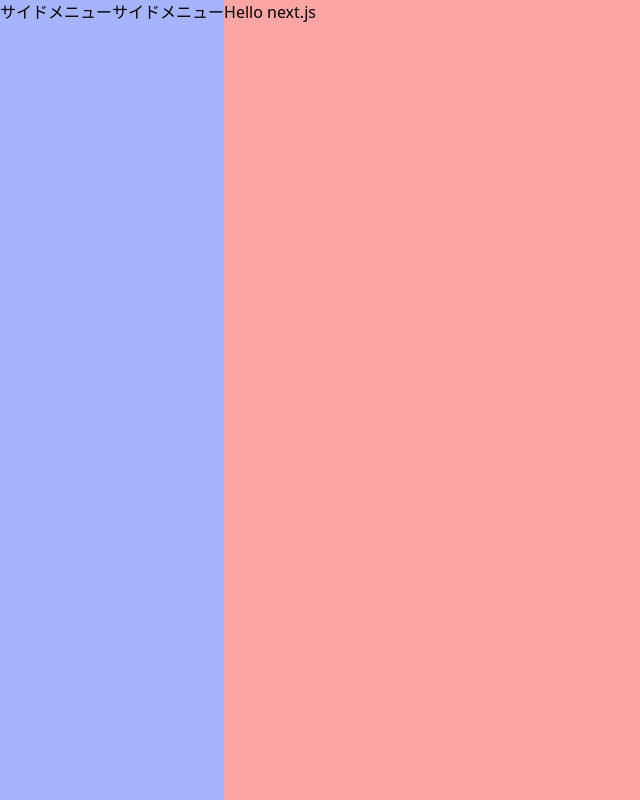
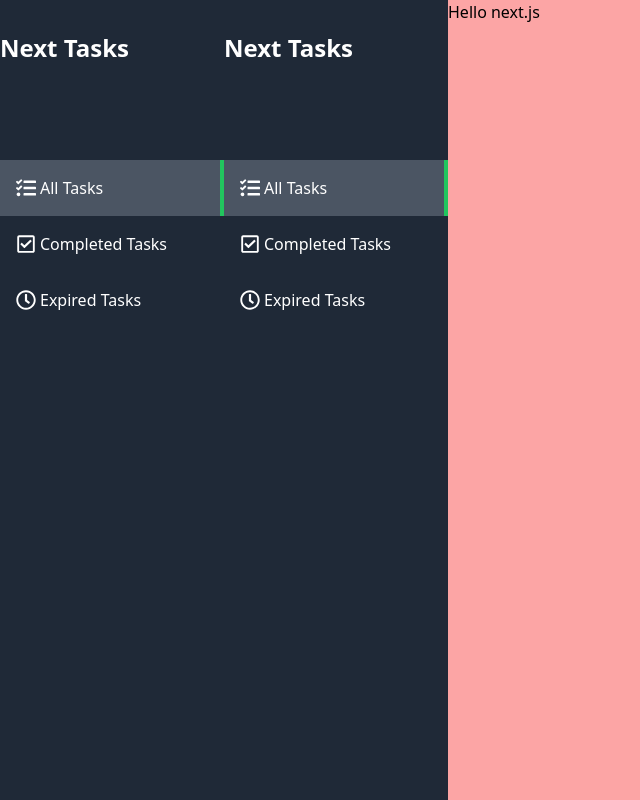
Before and after one commit to Sakaki0123/next-todo-app, a Next.js app: page / in a window 1280 px wide. Shown: the whole page, without its empty margins (0-640 px from the left). Built offline with nearby package versions, Linux system fonts and the light colour scheme.

Commit message:
feat: nav menu

```diff
--- a/src/app/(main)/layout.tsx
+++ b/src/app/(main)/layout.tsx
@@ -1,9 +1,11 @@
+import SideMenu from "@/components/SideMenu/SideMenu"
+
 const MainLayout = (
     { children }: Readonly<{ children: React.ReactNode }>
 ) => {
   return (
     <div className="flex h-screen">
-        <div className="bg-indigo-300">サイドメニュー</div>
+        <SideMenu />
         <main className="bg-red-300 flex-1 overflow-auto">{children}</main>
     </div>
   )
--- /dev/null
+++ b/src/components/SideMenu/NavList/NavItem/NavItem.tsx
@@ -0,0 +1,22 @@
+'use client';
+
+import Link from "next/link";
+import { usePathname } from "next/navigation";
+
+interface NavItemProps {
+    label: string;
+    link: string;
+    icon: React.ReactNode;
+}
+
+const NavItem: React.FC<NavItemProps> = ({ label, link, icon }) => {
+    const pathname = usePathname();
+    return (
+        <Link href={link} className={`flex p-4 items-center w-full hover:bg-gray-700 font-medium ${pathname === link ? 'bg-gray-600 border-r-4 border-r-green-500' : ''}`}>
+            <div className="mr-1">{icon}</div>
+            <div>{label}</div>
+        </Link>
+    )
+}
+
+export default NavItem
--- /dev/null
+++ b/src/components/SideMenu/NavList/NavList.tsx
@@ -0,0 +1,46 @@
+import { FaRegCheckSquare, FaRegClock, FaTasks } from "react-icons/fa";
+import NavItem from "./NavItem/NavItem";
+
+interface NavItemType {
+    id: number;
+    label: string;
+    link: string;
+    icon: React.ReactNode;
+}
+
+const NavList = () => {
+    const navList: NavItemType[] = [
+        {
+            id: 1,
+            label: "All Tasks",
+            link: "/",
+            icon: <FaTasks className="size-5"/>,
+        },
+        {
+            id: 2,
+            label: "Completed Tasks",
+            link: "/completed",
+            icon: <FaRegCheckSquare className="size-5"/>,
+        },
+        {
+            id: 3,
+            label: "Expired Tasks",
+            link: "/expired",
+            icon: <FaRegClock className="size-5"/>,
+        },
+    ];
+    return (
+        <div className="mt-24">
+            {navList.map((item) => (
+                <NavItem
+                key={item.id}
+                label={item.label}
+                link={item.link}
+                icon={item.icon}
+                />
+            ))}
+        </div>
+    )
+}
+
+export default NavList
--- /dev/null
+++ b/src/components/SideMenu/SideMenu.tsx
@@ -0,0 +1,14 @@
+import NavList from "./NavList/NavList"
+
+const SideMenu = () => {
+  return (
+    <div className="w-56 pt-8 bg-gray-800 text-white">
+        <div>
+            <h1 className="text-2xl font-bold">Next Tasks</h1>
+            <NavList />
+        </div>
+    </div>
+  )
+}
+
+export default SideMenu
```
Also changed, not shown: package.json (+6 -4 lines), 1 other file (tests, documents, lock files or other folders).
